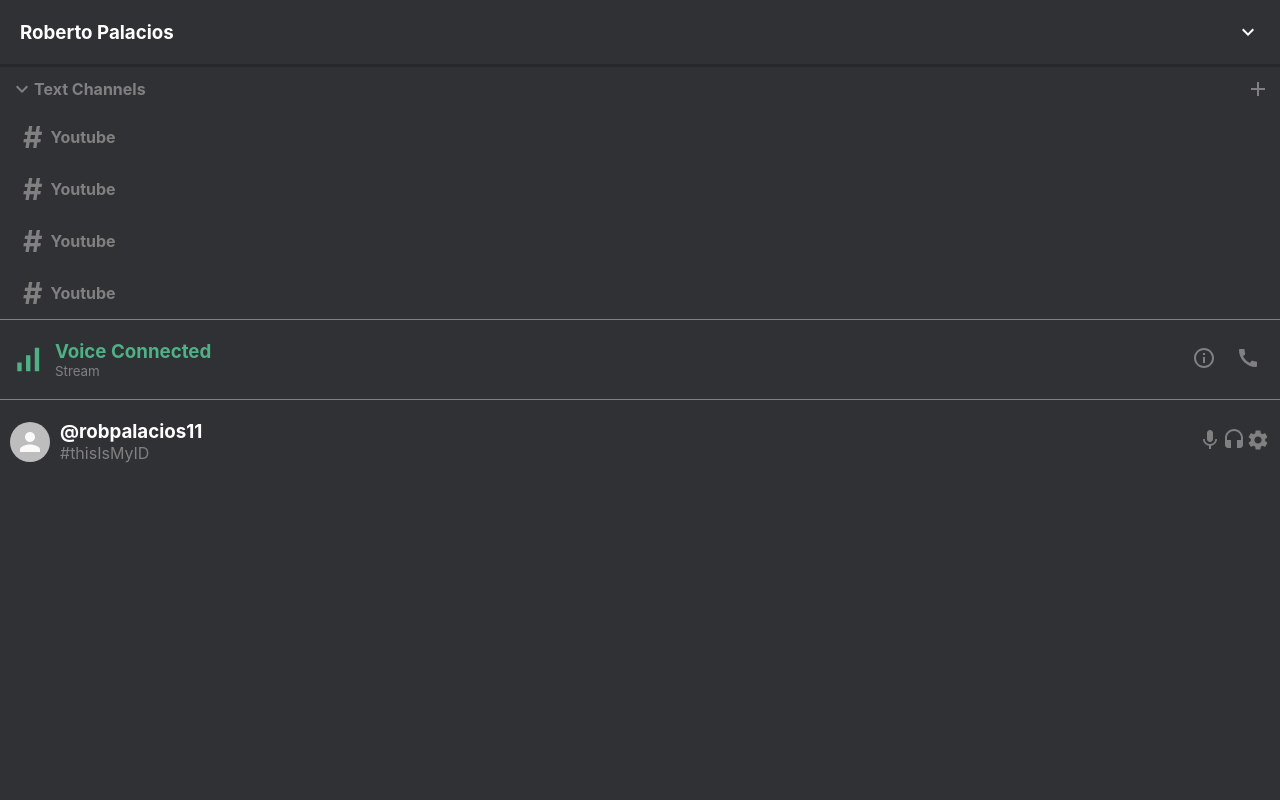
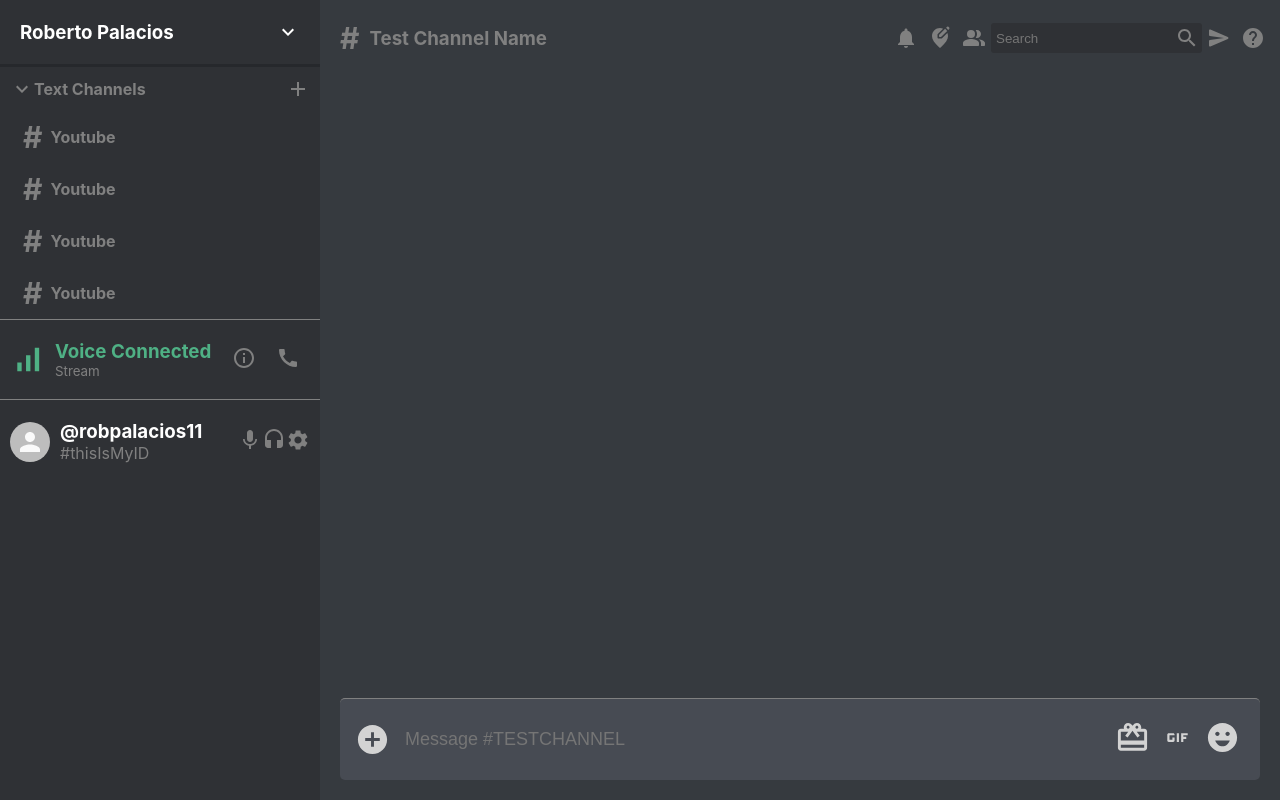
Before and after one commit to robpalacios1/discord-clone, a React (Create React App) app: page / in a window 1280 px wide. Built offline with nearby package versions, Linux system fonts and the light colour scheme.

Commit message:
put in order all imports

```diff
--- a/src/App.js
+++ b/src/App.js
@@ -1,14 +1,19 @@
 import React from 'react';
+
+/** Component */
+import Sidebar from './components/Sidebar';
+import Chat from './components/Chat'
+
+/***** CSS *****/
 import './App.css';
-import Sidebar from './components/Sidebar';
+
 
 function App() {
   return (
-    <div className="App">
-      {/** Sidebar */}
+    <div className="app">
       <Sidebar />
 
-      {/** Chat */}
+      <Chat />
     </div>
   );
 }
```
Also changed, not shown: src/components/Message.jsx (added), 1 other file (tests, documents, lock files or other folders).
